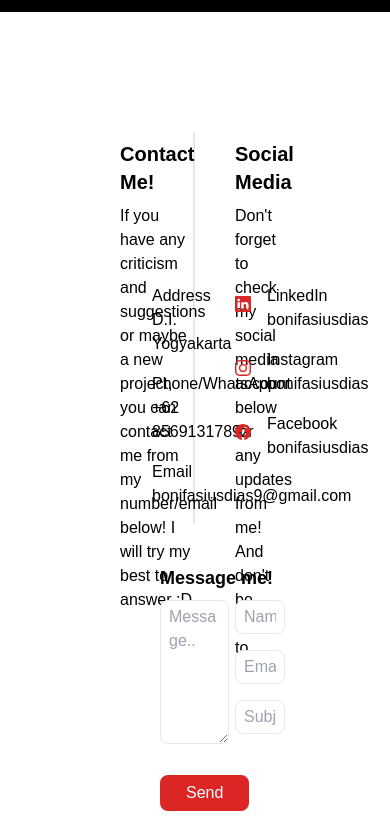
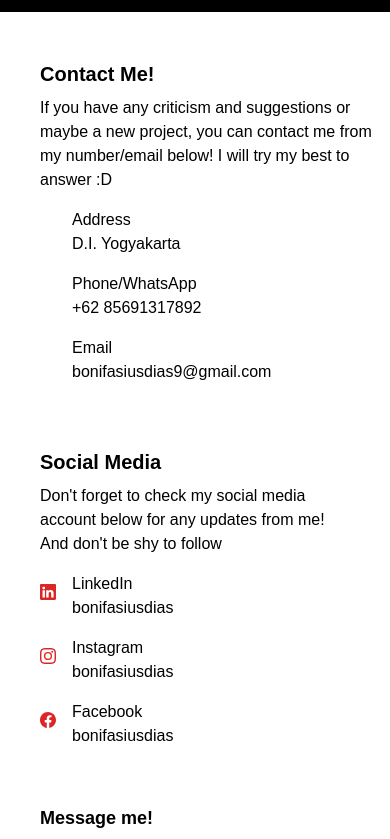
Before and after one commit to BonifasiusDias/PortfolioWebsiteReact, a React (Create React App) app: page / in a window 390 px wide. Shown: the part 2520-3359 px from the top of the page. Built offline with nearby package versions, Linux system fonts and the light colour scheme; some icons are missing.

Commit message:
add responsive for contact section

```diff
--- a/src/Components/Section/Contact.jsx
+++ b/src/Components/Section/Contact.jsx
@@ -4,11 +4,11 @@ import { BsFacebook, BsLinkedin, BsInstagram } from "react-icons/bs";
 
 const Contact = () => {
   return (
-    <div className="font-nunito h-screen m-20">
-      <div className="grid grid-cols-2">
-        <div className="my-10 ml-10 border-r-2">
+    <div className="font-nunito h-auto md:h-screen my-10 md:m-20 lg:mx-48">
+      <div className="grid grid-cols-1 md:grid-cols-2">
+        <div className="md:my-10 ml-10 md:border-r-2">
           <div className="text-xl font-semibold my-2">Contact Me!</div>
-          <p className="h-16">
+          <p className="md:h-16 mr-2">
             If you have any criticism and suggestions or maybe a new project,
             you can contact me from my number/email below! I will try my best to
             answer :D{" "}
@@ -45,7 +45,7 @@ const Contact = () => {
         </div>
         <div className="m-10">
           <div className="text-xl font-semibold my-2">Social Media</div>
-          <p className="h-16">
+          <p className="md:h-16">
             Don't forget to check my social media account below for any updates
             from me! And don't be shy to follow
           </p>
@@ -89,10 +89,14 @@ const Contact = () => {
           </div>
         </div>
       </div>
-      <div class="ml-20">
+      <div class=" md:ml-20 ml-10">
         <div class="text-lg font-bold">Message me!</div>
-        <form className="flex mb-4" action="" method="POST">
-          <div class="w-1/2 my-2">
+        <form
+          className="flex flex-col md:flex-row mb-4"
+          action=""
+          method="POST"
+        >
+          <div class="md:w-1/2 my-2">
             <textarea
               className="w-11/12 border rounded-lg py-1 px-2 h-36 "
               placeholder="Message.."
@@ -101,11 +105,11 @@ const Contact = () => {
               required
             ></textarea>
           </div>
-          <div className="w-2/6">
+          <div className="md:w-2/6">
             <div>
               <div>
                 <input
-                  className="w-full my-2 py-1 px-2 border rounded-lg "
+                  className="w-11/12 md:w-full my-2 py-1 px-2 border rounded-lg "
                   type="text"
                   placeholder="Name"
                   id="name"
@@ -116,7 +120,7 @@ const Contact = () => {
             </div>
             <div class="">
               <input
-                className="w-full my-2  py-1 px-2 border rounded-lg "
+                className="w-11/12 md:w-full my-2  py-1 px-2 border rounded-lg "
                 type="email"
                 placeholder="Email"
                 id="email"
@@ -126,7 +130,7 @@ const Contact = () => {
             </div>
             <div class="">
               <input
-                className="w-full my-2  py-1 px-2 border rounded-lg "
+                className="w-11/12 md:w-full my-2  py-1 px-2 border rounded-lg "
                 type="text"
                 placeholder="Subject"
                 id="subject"
@@ -138,7 +142,7 @@ const Contact = () => {
         </form>
         <div>
           <button
-            className="bg-red-600 text-white py-1 px-6 rounded-lg hover:text-red-600 border-2 border-red-600 hover:bg-white"
+            className="ml-32 md:ml-0 bg-red-600 text-white py-1 px-6 rounded-lg hover:text-red-600 border-2 border-red-600 hover:bg-white"
             type="submit"
           >
             Send
```
